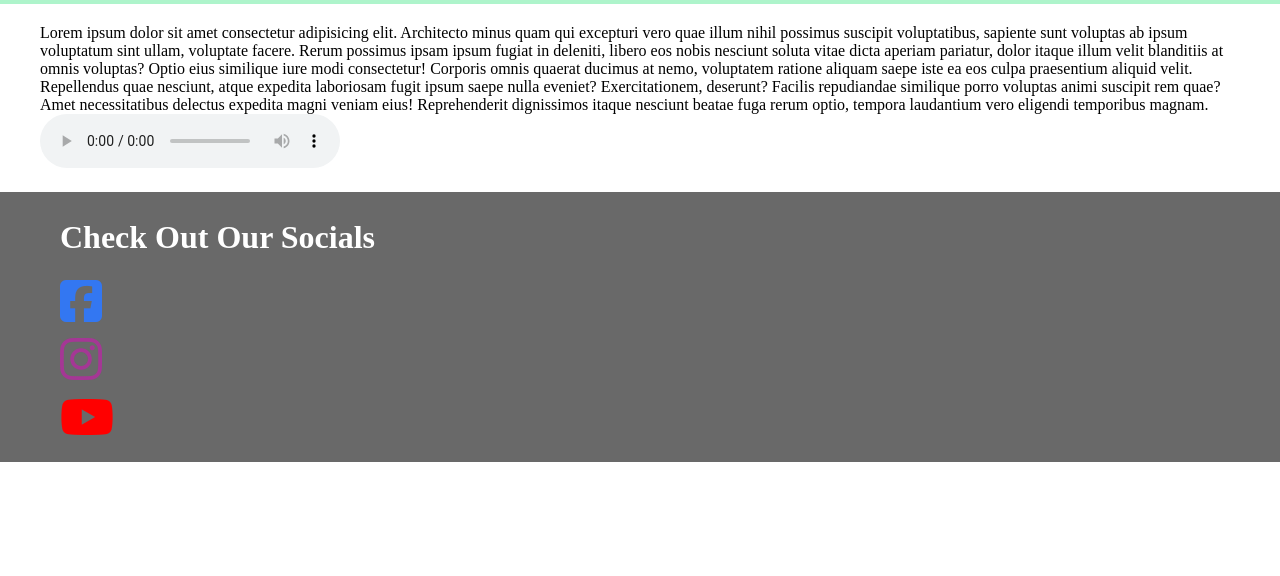
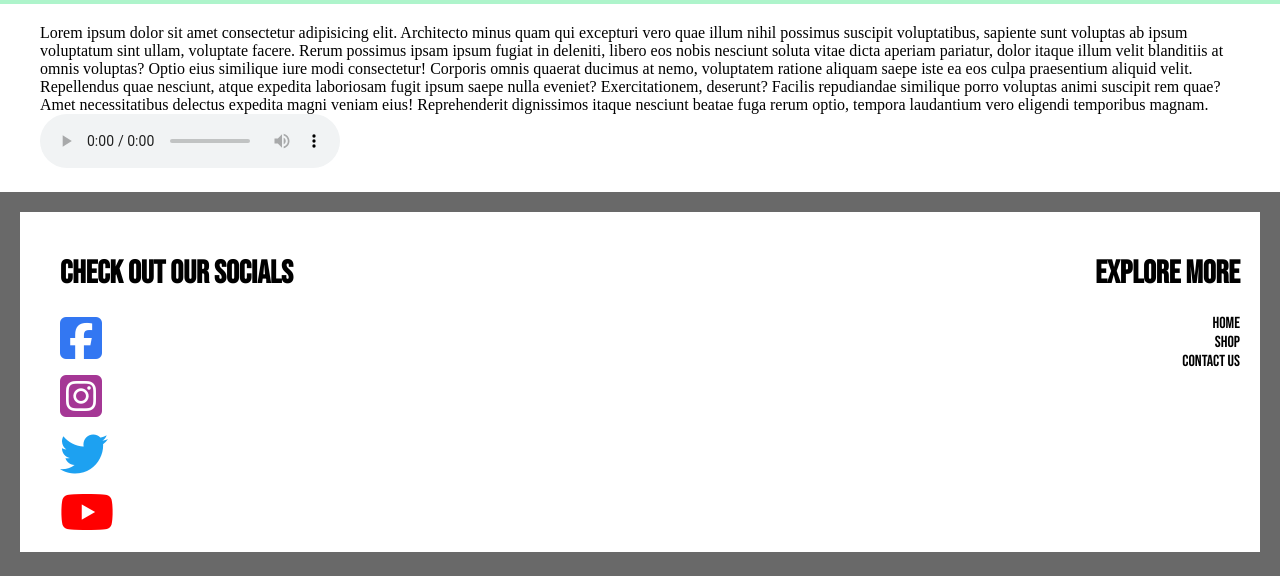
Before and after one commit to rickyeckert/Chanclas, a plain HTML site: page index.html in a window 1280 px wide. Shown: the part 572-1148 px from the top of the page. Before the commit the page ends 1034 px from the top, so only its background shows below. Drawn offline with Linux system fonts and the light colour scheme.

Commit message:
footer re

```diff
--- a/css folder/style.css
+++ b/css folder/style.css
@@ -92,22 +92,35 @@ a.navitem:hover {
 
 /** Footer Styles **/
 
-.footer {
+footer {
     width: 100%;
     background-color: #696969;
     bottom: 0;
     color: #ffffff;
-    padding: 5px 20px;
+    padding: 20px 20px;
+    display: inline-block;
 }
 
-.foot-list {
+.footbx {
+    background-color: #ffffff;
+    display: inline-block;
+    width: 100%;
+}
+
+.social-list {
     list-style-type: none;
-    margin-top: 0;
+    margin-top: 20px;
     padding-top: 0;
+    background-color: #ffffff;
+    width: 50%;
+    float: left;
+    display: inline-block;
 }
 
 .headsoc {
     margin: 0px;
+    color: #000000;
+    font-family: 'Bebas Neue', cursive;
 }
 
 .socials {
@@ -131,10 +144,24 @@ a.navitem:hover {
     color: #FF0000;
 }
 
-.fa-stack-2x {width: 0;}
-.fa-stack-1x {width: 0;}
+.more {
+    list-style-type: none;
+    color: #000000;
+    background-color: #ffffff;
+    width: 50%;
+    margin-top: 20px;
+    padding-right: 20px;
+    text-align: right;
+    font-family: 'Bebas Neue', cursive;
+    float: right;
+    display: inline-block;
+}
 
-.fa-stack {width: 0;}
+.explore {
+    text-decoration: none;
+    font-family: 'Bebas Neue', cursive;
+    color: #000000
+}
 
 /** Home Page **/
 
--- a/index.html
+++ b/index.html
@@ -43,13 +43,22 @@
         </audio>
     </section>
 
-    <footer class="footer">
-        <ul class="foot-list">
-            <li><h1>Check Out Our Socials</h1></li>
-            <li class="socials"><a id="fb" href="https://www.facebook.com/" target="_blank"><i class="fa-brands fa-facebook-square fa-3x"></i></a></li>
-            <li class="socials"><a id="ig" href="https://www.instagram.com/?hl=en" target="_blank"><i class="fa-brands fa-instagram fa-3x"></i></a></li>
-            <li class="socials"><a id="yt" href="https://www.youtube.com/" target="_blank"><i class="fa-brands fa-youtube fa-3x"></i></a></li>
-        </ul>
+    <footer>
+        <div class="footbx">
+            <ul class="social-list">
+                <li class="headsoc"><h1>Check Out Our Socials</h1></li>
+                <li class="socials"><a id="fb" href="https://www.facebook.com/" target="_blank"><i id="fb" class="fa-brands fa-facebook-square fa-3x"></i></a></li>
+                <li class="socials"><a id="ig" href="https://www.instagram.com/?hl=en" target="_blank"><i class="fa-brands fa-instagram-square fa-3x"></i></a></li>
+                <li class="socials"><a id="tw" href="https://www.youtube.com/" target="_blank"><i id="tw" class="fa-brands fa-twitter fa-3x"></i></a></li>
+                <li class="socials"><a id="yt" href="https://www.youtube.com/" target="_blank"><i id="yt" class="fa-brands fa-youtube fa-3x"></i></a></li>
+            </ul>
+            <ul class="more">
+                <li><h1>Explore More</h1></li>
+                <li><a class="explore" href="index.html">Home</a></li>
+                <li><a class="explore" href="about.html">Shop</a></li>
+                <li><a class="explore" href="contact.html">Contact Us</a></li>
+            </ul>
+        </div>
     </footer>
 
 </body>
```
Also changed, not shown: about.html (+16 -7 lines), contact.html (+16 -8 lines).
